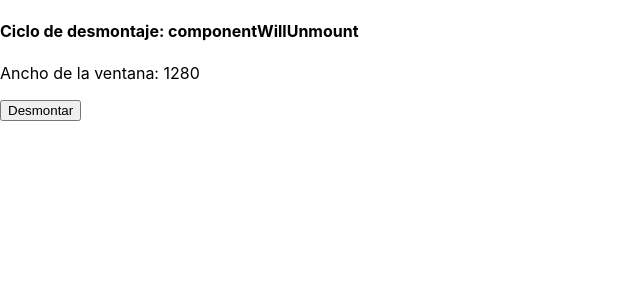
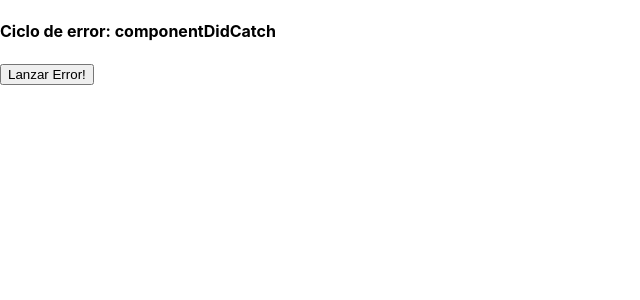
Before and after one commit to Sikay/curso-aprender-react, a React (Create React App) app: page / in a window 1280 px wide. Shown: the top 300 px of the page, without its empty margins (0-640 px from the left). Built offline with nearby package versions, Linux system fonts and the light colour scheme.

Commit message:
Ciclo de vida - error: componentDidCatch

```diff
--- a/src/App.js
+++ b/src/App.js
@@ -9,9 +9,10 @@ import Formulario from "./components/Formulario";
 import Children from "./components/Children";
 import FetchExample from "./components/FetchExample";
 import EjemploDeCicloDeActualizacion from "./components/EjemploDeCicloDeActualizacion";
+import EjemploDeComponentWillUnmount from "./components/EjemploDeComponentWillUnmount";
 */
 
-import EjemploDeComponentWillUnmount from "./components/EjemploDeComponentWillUnmount";
+import EjemploDeComponenteDidCatch from "./components/EjemploDeComponenteDidCatch";
 
 class App extends Component {
   render() {
@@ -26,9 +27,10 @@ class App extends Component {
         <Children />
         <FetchExample />
         <EjemploDeCicloDeActualizacion />
+        <EjemploDeComponentWillUnmount />
       */}
 
-        <EjemploDeComponentWillUnmount />
+        <EjemploDeComponenteDidCatch />
       </div>
     );
   }
--- /dev/null
+++ b/src/components/EjemploDeComponenteDidCatch.js
@@ -0,0 +1,59 @@
+import React, { Component } from "react";
+
+class BotonQueLanzaError extends Component {
+  state = { throwError: false };
+
+  handleClick = () => {
+    this.setState({
+      throwError: true
+    });
+  };
+
+  render() {
+    if (this.state.throwError) {
+      throw new Error("Error lanzado por el boton");
+    }
+
+    return <button onClick={this.handleClick}>Lanzar Error!</button>;
+  }
+}
+
+class EjemploDeComponenteDidCatch extends Component {
+  state = {
+    hasError: false,
+    errorMsg: ""
+  };
+
+  handleClick = () => {
+    this.setState({
+      hasError: false,
+      errorMsg: ""
+    });
+  };
+
+  componentDidCatch(error, errorInfo) {
+    this.setState({
+      hasError: true,
+      errorMsg: error.toString()
+    });
+  }
+
+  render() {
+    if (this.state.hasError) {
+      return (
+        <div>
+          <p>Error en el componente: {this.state.errorMsg}</p>
+          <button onClick={this.handleClick}>Volver a la aplicación</button>
+        </div>
+      );
+    }
+    return (
+      <div>
+        <h4>Ciclo de error: componentDidCatch</h4>
+        <BotonQueLanzaError />
+      </div>
+    );
+  }
+}
+
+export default EjemploDeComponenteDidCatch;
```
